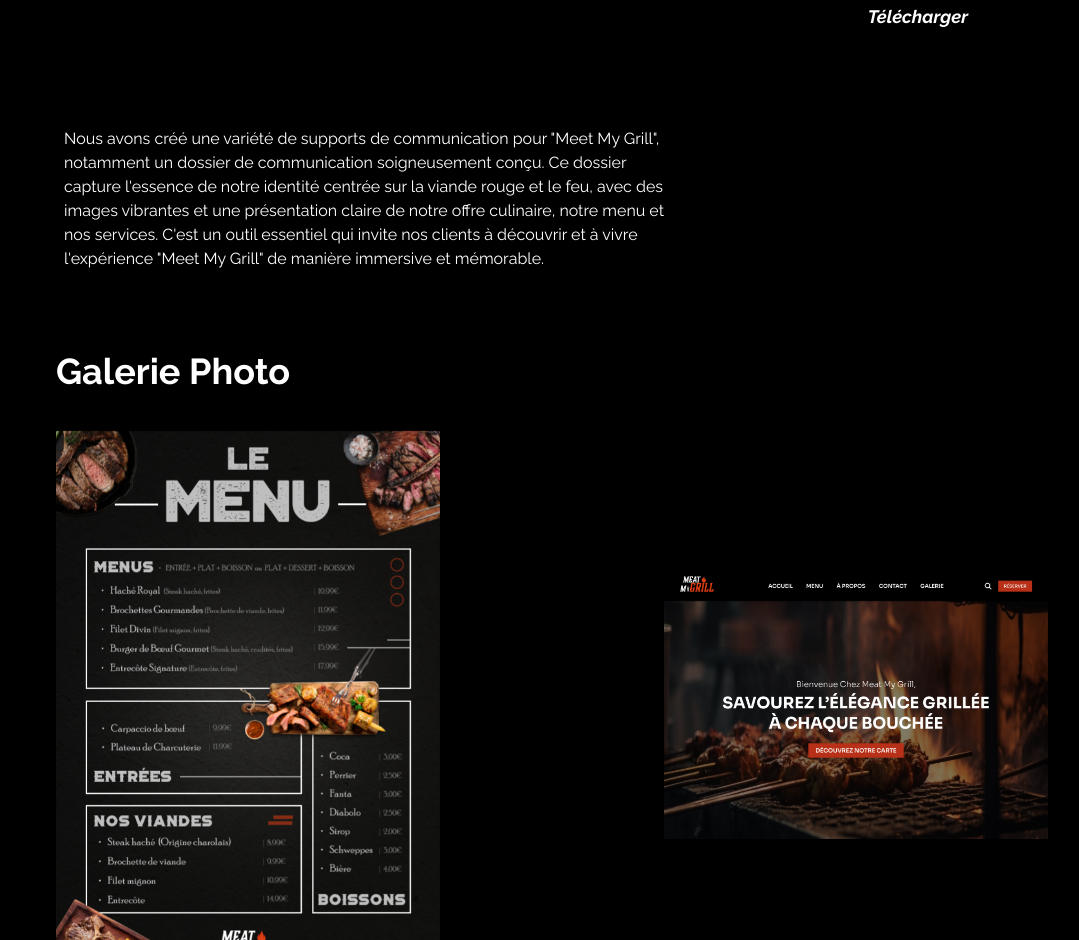
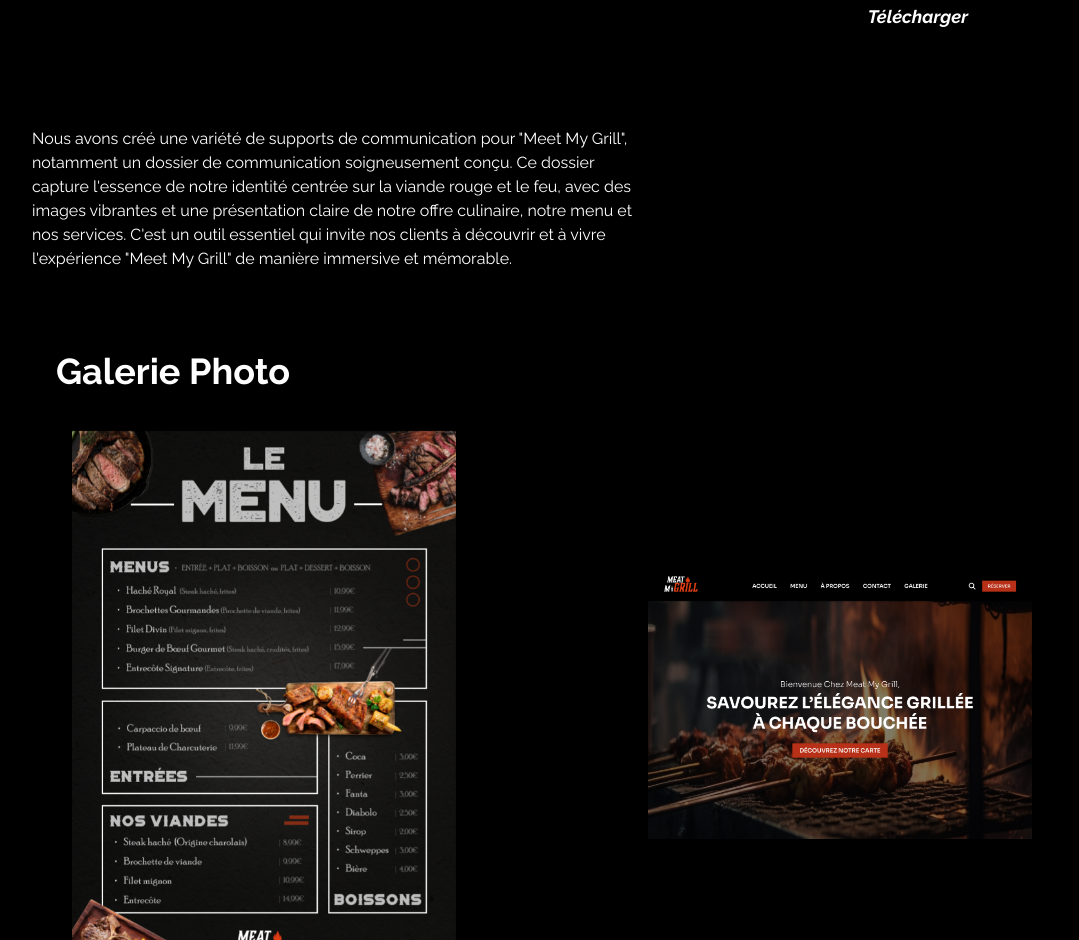
Before and after one commit to Flo714/projetS4, a Vue app: page /MeetMyGrill in a window 1280 px wide. Shown: the part 1772-2712 px from the top of the page, without its empty margins (88-1167 px from the left). Built offline with nearby package versions, Linux system fonts and the light colour scheme.

Commit message:
Update MeetMyGrill.vue

```diff
--- a/src/views/MeetMyGrill.vue
+++ b/src/views/MeetMyGrill.vue
@@ -115,12 +115,12 @@
     </div>
   </div>
 
-  <div class="lg:w-1/2 lg:my-20 lg:ml-32 z-20">
+  <div class="lg:w-1/2 lg:my-20 lg:ml-24 z-20">
     <p>Nous avons créé une variété de supports de communication pour "Meet My Grill", notamment un dossier de communication soigneusement conçu. Ce dossier capture l'essence de notre identité centrée sur la viande rouge et le feu, avec des images vibrantes et une présentation claire de notre offre culinaire, notre menu et nos services. C'est un outil essentiel qui invite nos clients à découvrir et à vivre l'expérience "Meet My Grill" de manière immersive et mémorable.</p>
   </div>
   <div class="lg:mb-40 lg:mt-20 mx-10 xl:mx-20 z-20">
     <h2 class="font-bold text-lg lg:text-4xl my-10 mx-10 ">Galerie Photo</h2>
-    <div class="grid grid-flow-row-dense grid-cols-[repeat(auto-fit,minmax(280px,1fr))] justify-items-center items-center gap-10 lg:gap-36">
+    <div class="grid grid-flow-row-dense grid-cols-[repeat(auto-fit,minmax(280px,1fr))] justify-items-center items-center gap-10 lg:gap-20">
       <div class="lg:mx-10 z-20">
         <img class="max-w-[250px] lg:max-w-sm" src="/public/images/menu2_mg.png" alt="Image du menu de Meet My Grill">
       </div>
```
